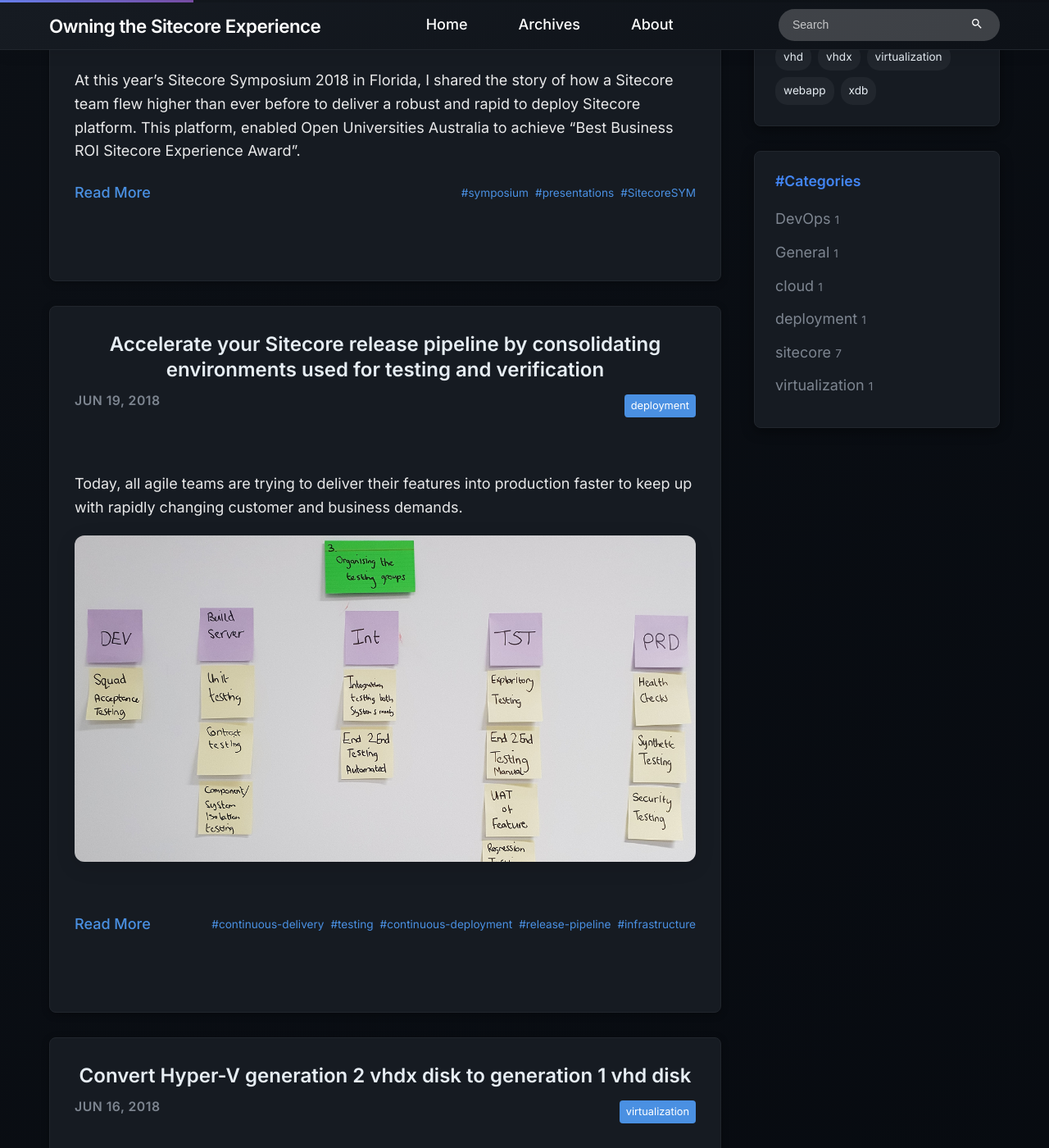
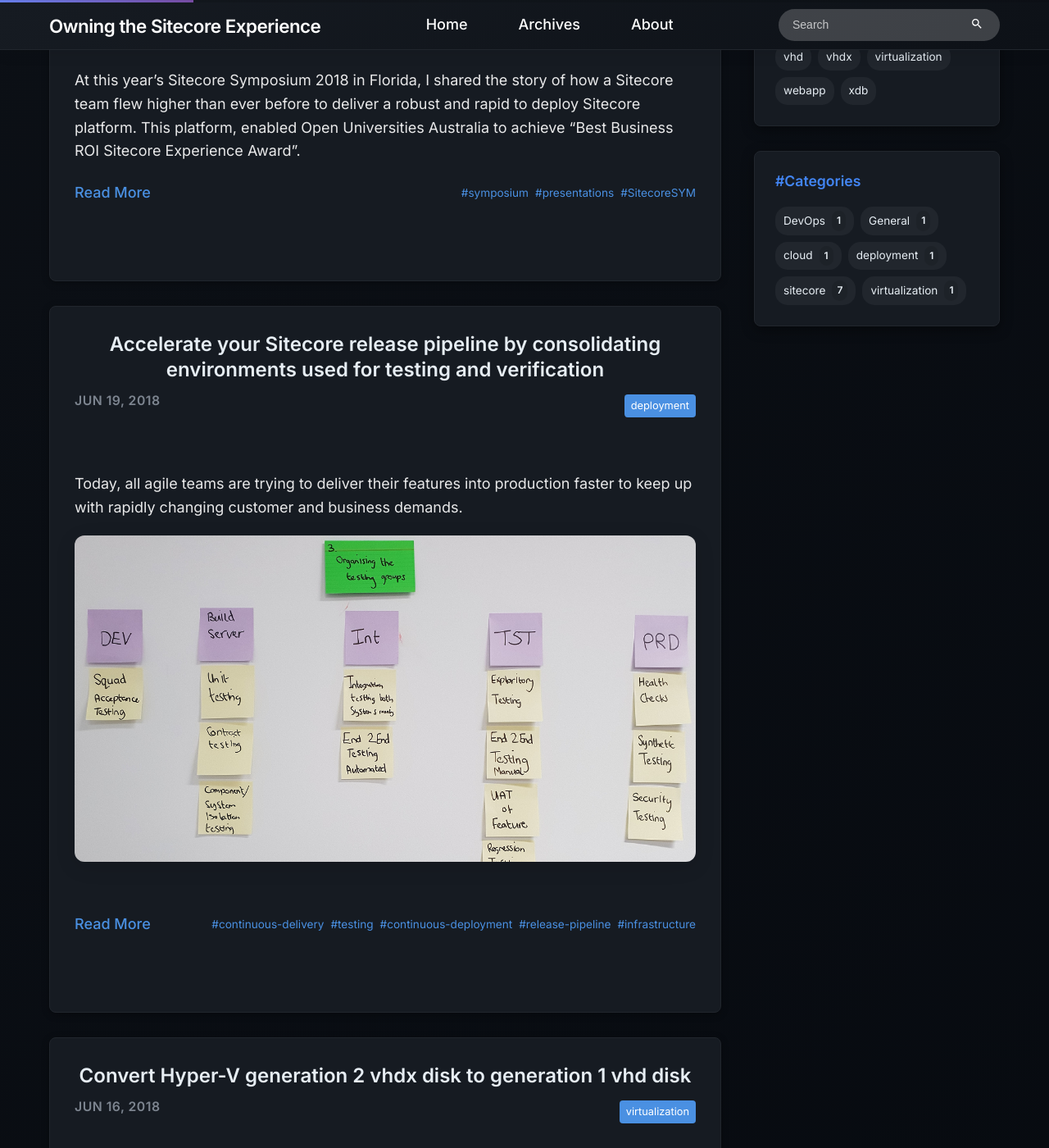
Before and after one commit to Adamsimsy/adamsimsy.github.io, a Jekyll site: the page built from docs/index.markdown, in a window 1280 px wide and 1400 px high, scrolled down 953 px. Shown: the whole window at 82% size. Built offline with Jekyll 4.4.1, drawn with Linux system fonts in a browser that asks for light colours.

Commit message:
fixed categories links

```diff
--- a/docs/_layouts/home.html
+++ b/docs/_layouts/home.html
@@ -101,7 +101,7 @@
       <!-- Categories Section -->
       <div class="sidebar-widget categories-widget">
         <h3 class="widget-title">#Categories</h3>
-        <ul class="widget-list">
+        <ul class="category-cloud">
           {%- assign categories = site.categories | sort -%}
           {%- for category in categories -%}
             <li>
--- a/docs/_sass/_adamtheme.scss
+++ b/docs/_sass/_adamtheme.scss
@@ -1308,6 +1308,47 @@
         }
       }
     }
+
+    .category-cloud {
+      display: flex;
+      flex-wrap: wrap;
+      gap: 8px;
+      list-style: none;
+      padding: 0;
+      margin: 0;
+
+      li {
+        margin: 0;
+
+        a {
+          display: flex;
+          align-items: center;
+          gap: 6px;
+          background: $grey-color-medium;
+          color: $text-color;
+          padding: 5px 10px;
+          border-radius: 15px;
+          text-decoration: none;
+          font-size: 0.85rem;
+          transition: all 0.3s ease;
+
+          &:hover {
+            background: #4a90e2;
+            color: white;
+          }
+
+          .count {
+            background: rgba(0, 0, 0, 0.1);
+            color: inherit;
+            padding: 2px 6px;
+            border-radius: 10px;
+            font-size: 0.75rem;
+            font-weight: 600;
+            margin-left: 2px;
+          }
+        }
+      }
+    }
   }
 
   .profile-widget {
```
